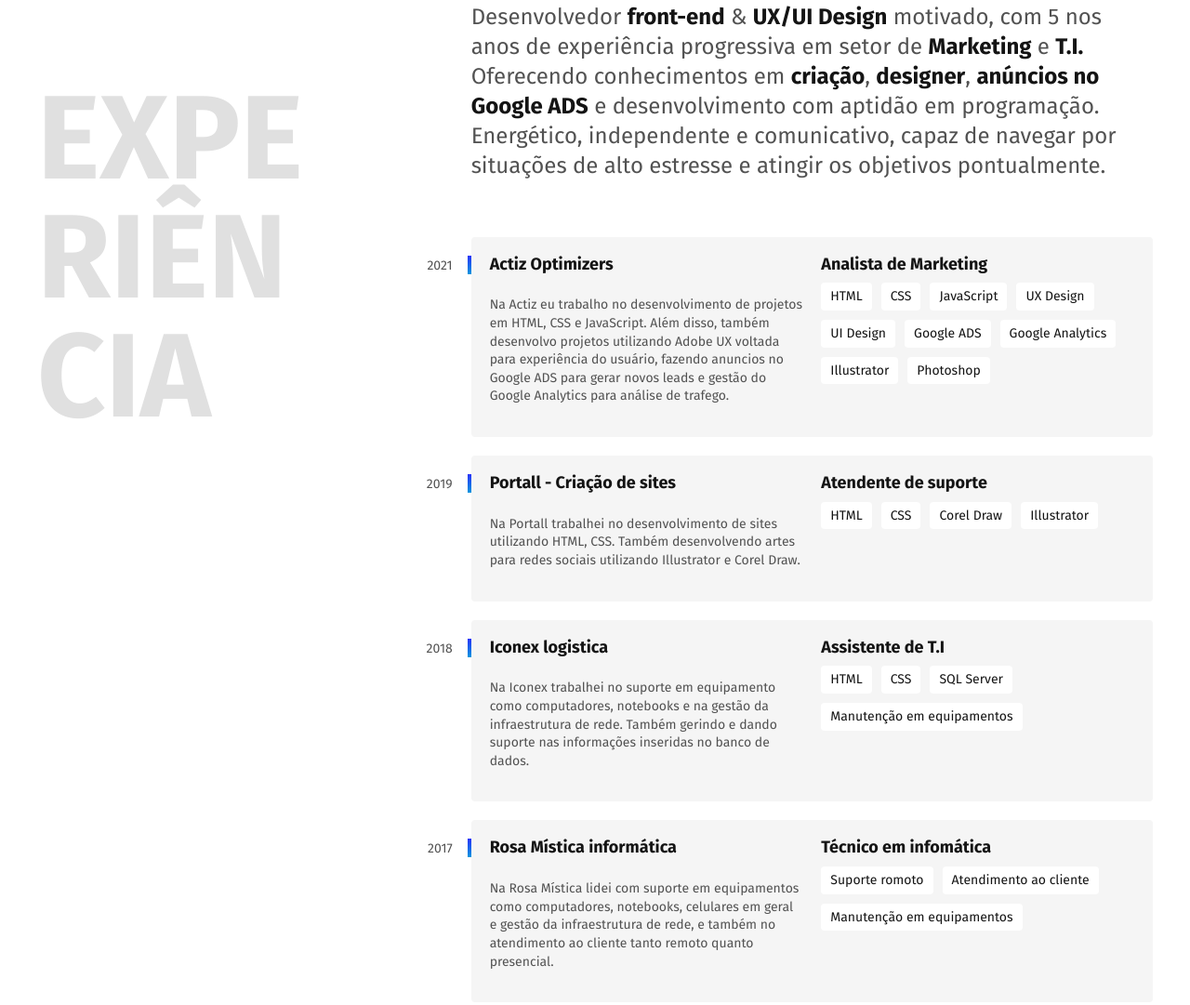
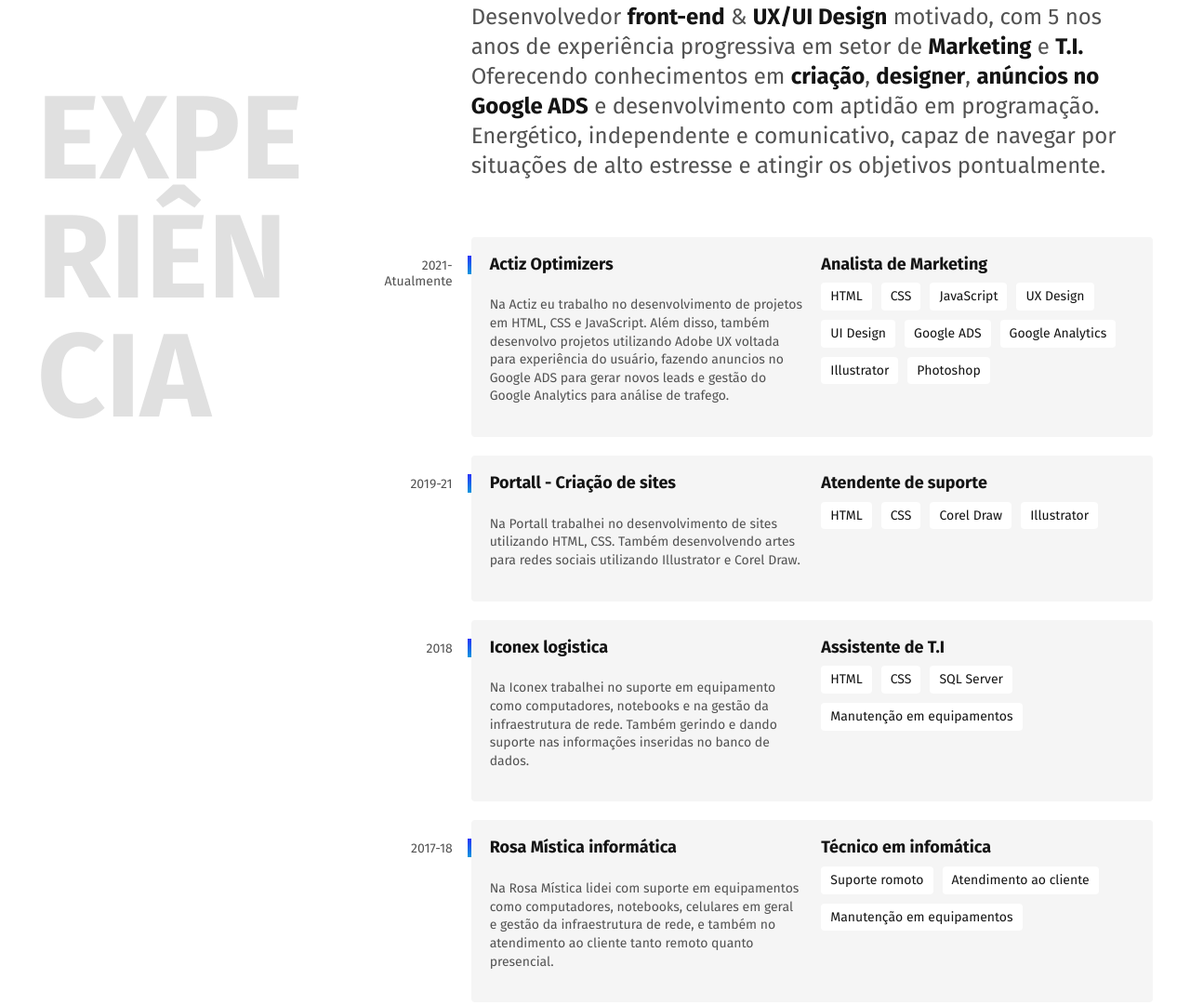
Before and after one commit to Matheusmb41/MatheusBastos, a plain HTML site: page index.html in a window 1280 px wide. Shown: the part 652-1733 px from the top of the page at 93% size. Drawn offline with Linux system fonts and the light colour scheme.

Commit message:
Atualização do preriodo que trabalhei em cada empresa

```diff
--- a/index.html
+++ b/index.html
@@ -38,7 +38,7 @@
         <div>
             <p class="experiencia-texto">Desenvolvedor <strong>front-end</strong> & <strong>UX/UI Design</strong> motivado, com 5 nos anos de experiência progressiva em setor de <strong>Marketing</strong> e <strong>T.I.</strong> Oferecendo conhecimentos em <strong>criação</strong>, <strong>designer</strong>, <strong>anúncios no Google ADS</strong> e desenvolvimento com aptidão em programação. Energético, independente e comunicativo, capaz de navegar por situações de alto estresse e atingir os objetivos pontualmente.</p>
             <div class="empresa">
-                <span class="empresa-ano">2021</span>
+                <span class="empresa-ano">2021-Atualmente</span>
                 <h3 class="empresa-titulo">Actiz Optimizers</h3>
                 <span class="empresa-titulo">Analista de Marketing</span>
                 <p class="empresa-texto">Na Actiz eu trabalho no desenvolvimento de projetos em HTML, CSS e JavaScript. Além disso, também desenvolvo projetos utilizando Adobe UX voltada para experiência do usuário, fazendo anuncios no Google ADS para gerar novos leads e gestão do Google Analytics para análise de trafego.</p>
@@ -55,7 +55,7 @@
                 </ul>
             </div>
             <div class="empresa">
-                <span class="empresa-ano">2019</span>
+                <span class="empresa-ano">2019-21</span>
                 <h3 class="empresa-titulo">Portall - Criação de sites</h3>
                 <span class="empresa-titulo">Atendente de suporte</span>
                 <p class="empresa-texto">Na Portall trabalhei no desenvolvimento de sites utilizando HTML, CSS. Também desenvolvendo artes para redes sociais utilizando Illustrator e Corel Draw.</p>
@@ -79,7 +79,7 @@
                 </ul>
             </div>
             <div class="empresa">
-                <span class="empresa-ano">2017</span>
+                <span class="empresa-ano">2017-18</span>
                 <h3 class="empresa-titulo">Rosa Mística informática</h3>
                 <span class="empresa-titulo">Técnico em infomática</span>
                 <p class="empresa-texto">Na Rosa Mística lidei com suporte em equipamentos como computadores, notebooks, celulares em geral e gestão da infraestrutura de rede, e também no atendimento ao cliente tanto remoto quanto presencial.</p>
```
